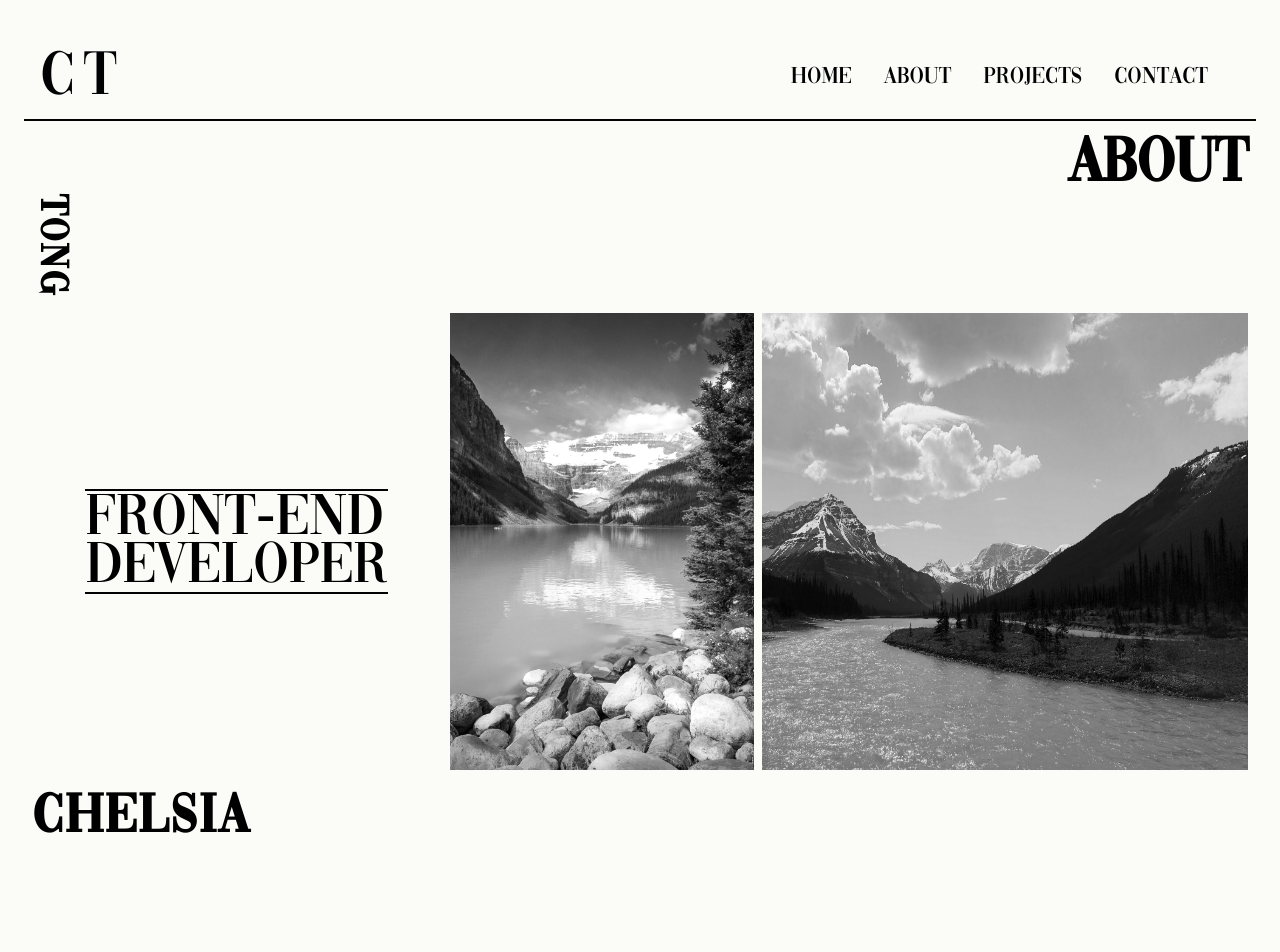
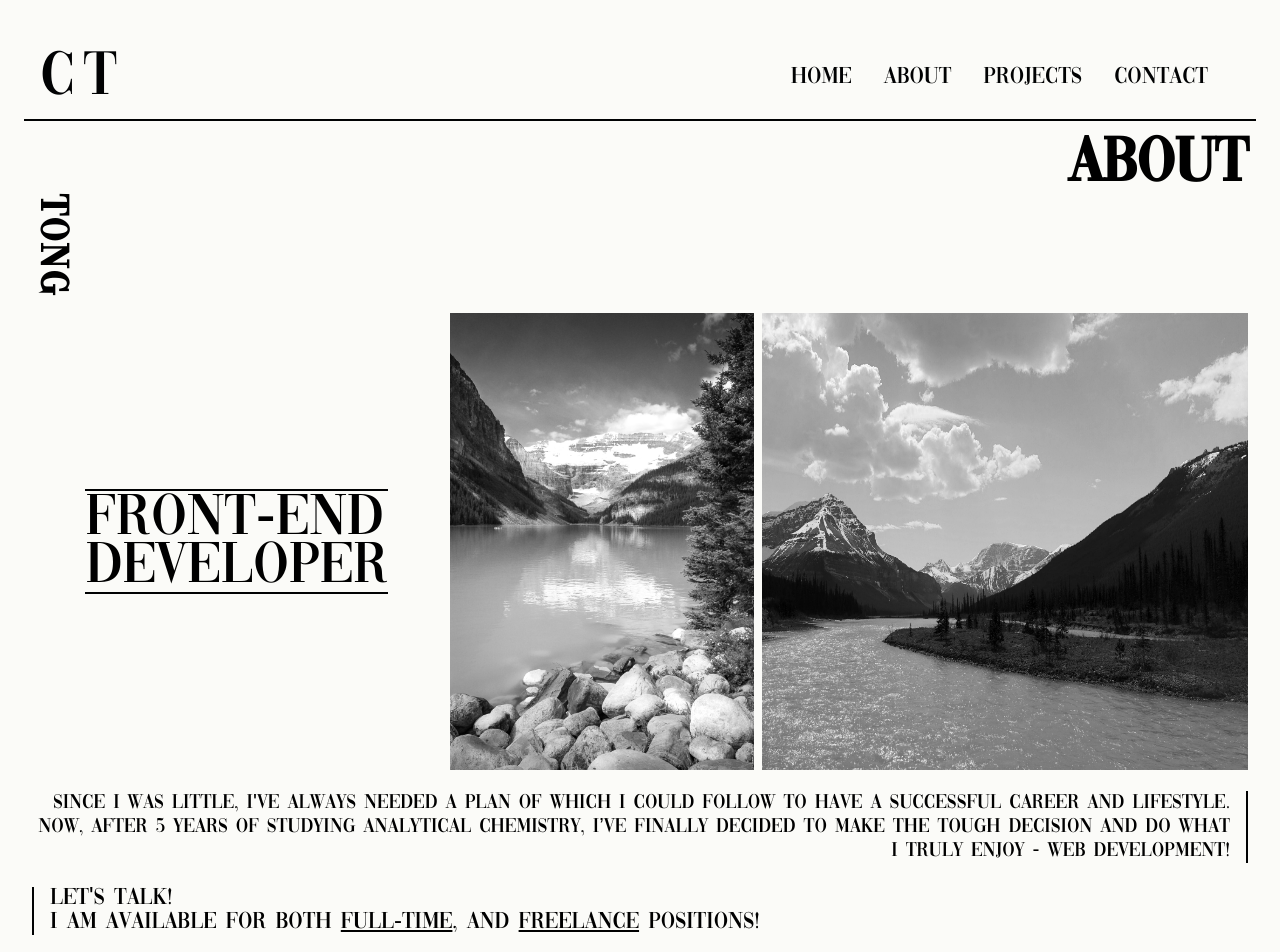
Before and after one commit to chelsiatong/portfolio, a React (Create React App) app: page /about in a window 1280 px wide. Shown: the top 952 px of the page. Before the commit the page ends 891 px from the top, so only its background shows below. Built offline with nearby package versions, Linux system fonts and the light colour scheme.

Commit message:
added info on history and job opp for about section

```diff
--- a/src/components/about/about.js
+++ b/src/components/about/about.js
@@ -12,6 +12,10 @@ function About() {
                 <img className="about__mountain--two" src={mountainTwo} alt="portrait-mountain"></img>
                 <img className="about__mountain--one" src={mountainOne} alt="landscape-mountain"></img>
             </div>
+            <div>
+                <p className="about__history" >Since I was little, I've always needed a plan of which I could follow to have a successful career and lifestyle. Now, after 5 years of studying analytical chemistry, I’ve finally decided to make the tough decision and do what I truly enjoy - Web Development! </p>
+                <p className="about__work"> Let's Talk! <br></br> I am available for both <span>full-time</span>, and <span>freelance</span> positions!</p>
+            </div>
             <h2 className="about__first" >chelsia</h2>
         </section>
 
--- a/src/components/about/about.scss
+++ b/src/components/about/about.scss
@@ -1,6 +1,11 @@
 @use '../../styles/partials/global';
 @use '../../styles/partials/mixins';
 @use '../../styles/partials/variables';
+
+
+span {
+    text-decoration: underline;
+}
 
 .about {
     margin: 1rem;
@@ -93,4 +98,28 @@
             }
         }
     }
+
+    &__history {
+        text-align: end;
+        border-right: 2px solid variables.$Black-Font;
+        line-height: 1.1rem;
+        padding-right: 1rem;
+
+        @include mixins.tablet {
+            font-size: 1.3rem;
+            line-height: 1.5rem;
+        }
+    }
+
+    &__work {
+        font-size: 1.1rem;
+        line-height: 1.2rem;
+        border-left: 2px solid variables.$Black-Font;
+        padding-left: 1rem;
+
+        @include mixins.tablet {
+            font-size: 1.5rem;
+            line-height: 1.5rem;
+        }
+    }
 }
```
